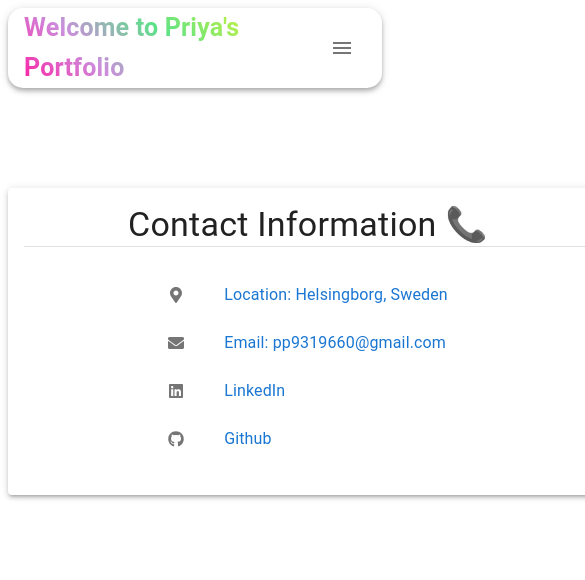
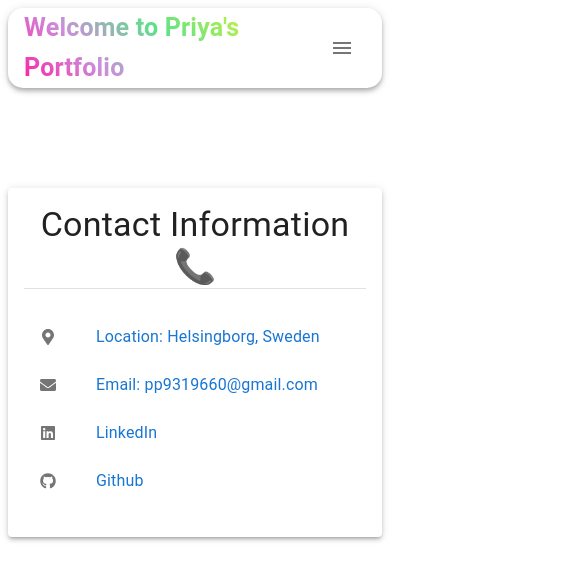
Before and after one commit to Priya-Pdh/my-portfolio, a React (Vite) app in the folder Portfolio/: page /contact in a window 390 px wide. Shown: the top 580 px of the page, 585 px wide, since content can reach past the window. Built offline with nearby package versions, Linux system fonts and the light colour scheme.

Commit message:
fix mobile responsiveness

```diff
--- a/Portfolio/src/Pages/Contact/Contact.jsx
+++ b/Portfolio/src/Pages/Contact/Contact.jsx
@@ -1,5 +1,5 @@
 import React from 'react';
-import { Box, Card, CardContent, Typography, Divider, List, ListItem, ListItemIcon, ListItemText, Link } from '@mui/material';
+import { Box, Card, CardContent, Typography, Divider, List, ListItem, ListItemIcon, ListItemText, Link, Grid } from '@mui/material';
 import { FaMapMarkerAlt, FaEnvelope, FaLinkedin, FaGithub } from 'react-icons/fa';
 import data from '../../data.json';
 
@@ -7,14 +7,15 @@ function Contact() {
   const { contactInfo } = data;
 
   return (
-    <Box my={4} textAlign="center" sx={{marginTop: '100px'}}>
-      <Card elevation={3} sx={{ margin: 'auto', width: '600px' }}>
+    <Box my={4} textAlign="center" sx={{ marginTop: '100px' }}>
+      <Grid container justifyContent="center">
+        <Grid item xs={12} sm={8} md={6} lg={4}>
+          <Card elevation={3} sx={{ margin: 'auto', width: '100%' }}>
             <CardContent>
               <Typography variant="h4" mb={2}>
                 Contact Information 📞
                 <Divider />
               </Typography>
-          <Box sx={{ display: "flex", justifyContent: "center" }}>
               <List>
                 <ListItem>
                   <ListItemIcon>
@@ -61,9 +62,10 @@ function Contact() {
                   </ListItemText>
                 </ListItem>
               </List>
-          </Box>
             </CardContent>
           </Card>
+        </Grid>
+      </Grid>
     </Box>
   );
 }
```
Lines whose indentation alone changed are shown as unchanged.
